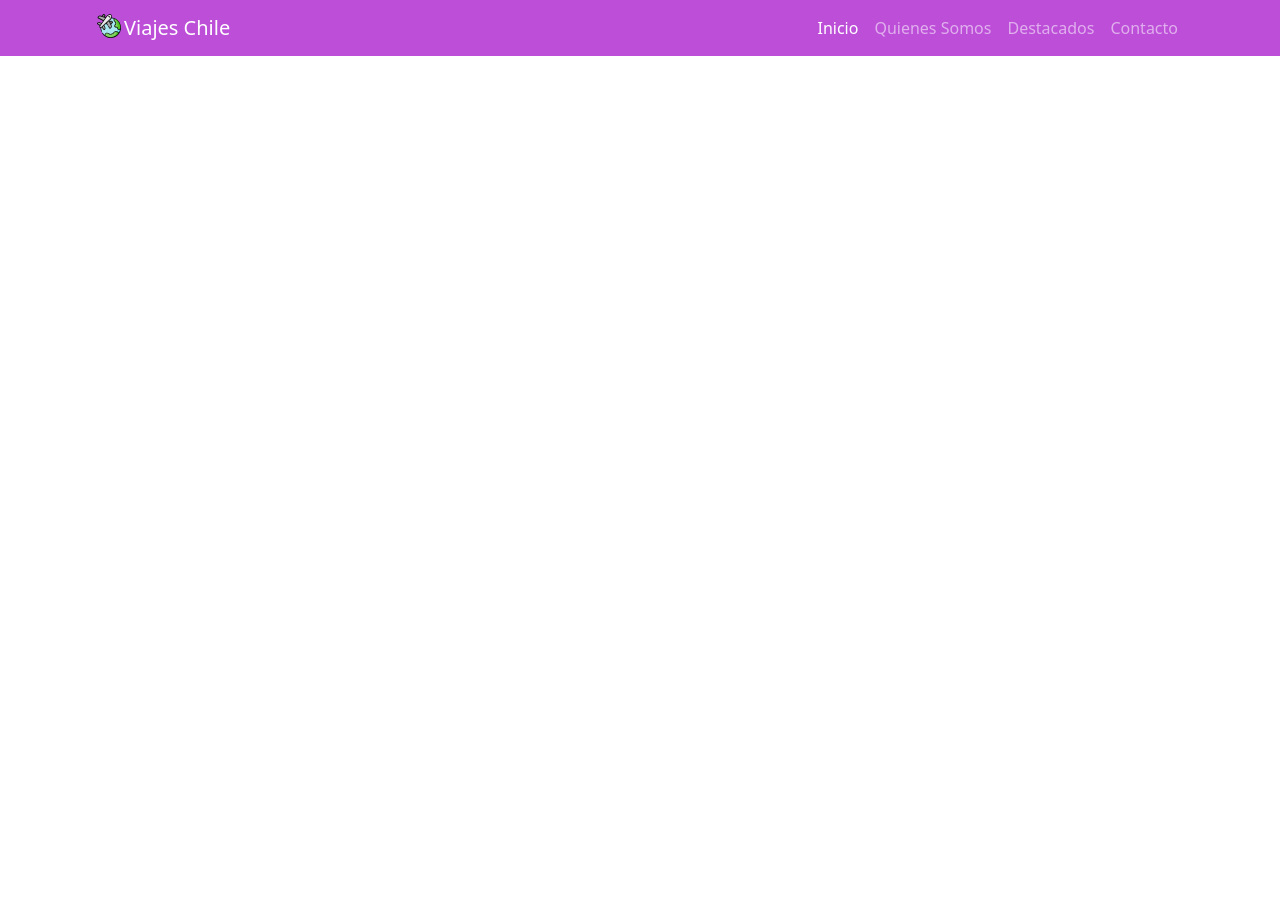
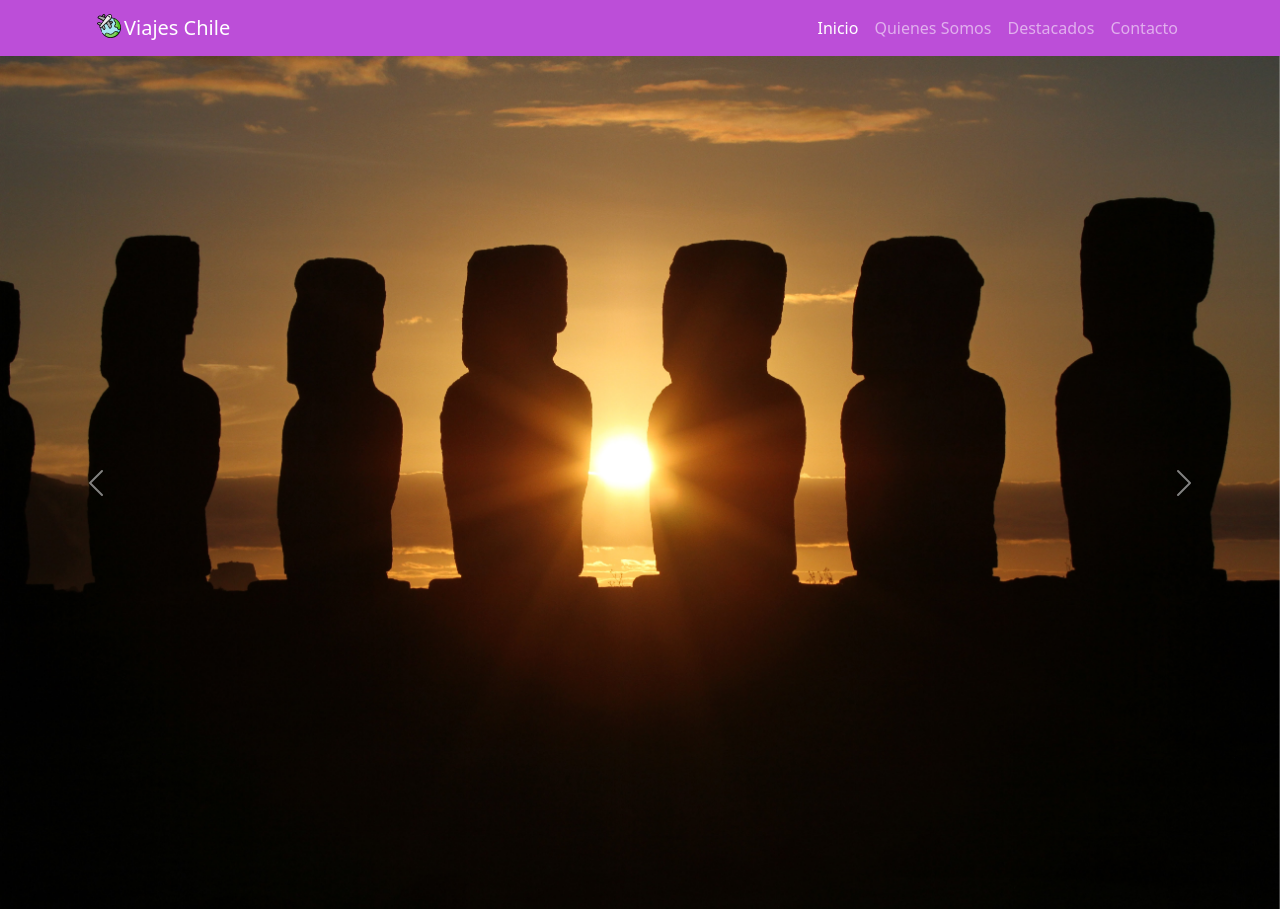
Before and after one commit to Paulaanticoi/viajes-chile, a plain HTML site: page assets/index.html in a window 1280 px wide. Both pictures are taken after a click on the link "Viajes Chile". Before the commit the page ends 800 px from the top, so only its background shows below. Drawn offline with nearby package versions, Linux system fonts and the light colour scheme; files that its build step writes are made by us from their sources.

Commit message:
carousel agregado

```diff
--- a/assets/index.html
+++ b/assets/index.html
@@ -43,6 +43,30 @@
 
 </header>
 
+    <div class="container-fluid p-0">
+        <div id="carouselExampleControls" class="carousel slide" data-bs-ride="carousel">
+            <div class="carousel-inner">
+              <div class="carousel-item active">
+                <img src="./img/carousel1.jpg" class="d-block w-100" alt="...">
+              </div>
+              <div class="carousel-item">
+                <img src="./img/carousel2.jpg" class="d-block w-100" alt="...">
+              </div>
+              <div class="carousel-item">
+                <img src="./img/carousel3.jpg" class="d-block w-100" alt="...">
+              </div>
+            </div>
+            <button class="carousel-control-prev" type="button" data-bs-target="#carouselExampleControls" data-bs-slide="prev">
+              <span class="carousel-control-prev-icon" aria-hidden="true"></span>
+              <span class="visually-hidden">Previous</span>
+            </button>
+            <button class="carousel-control-next" type="button" data-bs-target="#carouselExampleControls" data-bs-slide="next">
+              <span class="carousel-control-next-icon" aria-hidden="true"></span>
+              <span class="visually-hidden">Next</span>
+            </button>
+          </div>
+    </div>
+
     <script src="https://cdn.jsdelivr.net/npm/@popperjs/core@2.11.6/dist/umd/popper.min.js" integrity="sha384-oBqDVmMz9ATKxIep9tiCxS/Z9fNfEXiDAYTujMAeBAsjFuCZSmKbSSUnQlmh/jp3" crossorigin="anonymous"></script>
     <script src="https://cdn.jsdelivr.net/npm/bootstrap@5.2.3/dist/js/bootstrap.min.js" integrity="sha384-cuYeSxntonz0PPNlHhBs68uyIAVpIIOZZ5JqeqvYYIcEL727kskC66kF92t6Xl2V" crossorigin="anonymous"></script>
     <script src="https://cdn.jsdelivr.net/npm/bootstrap@5.2.3/dist/js/bootstrap.bundle.min.js" integrity="sha384-kenU1KFdBIe4zVF0s0G1M5b4hcpxyD9F7jL+jjXkk+Q2h455rYXK/7HAuoJl+0I4" crossorigin="anonymous"></script>
```
